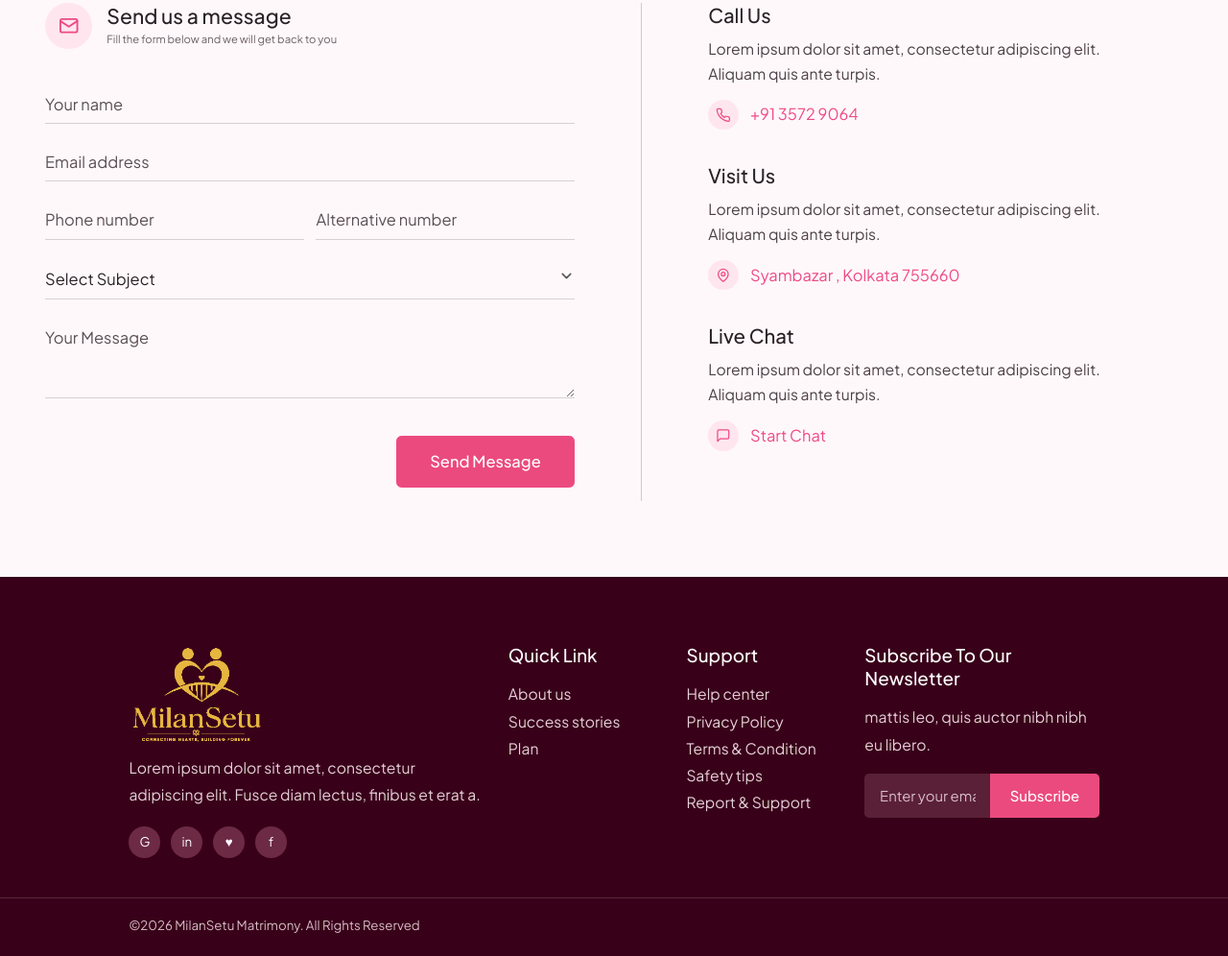
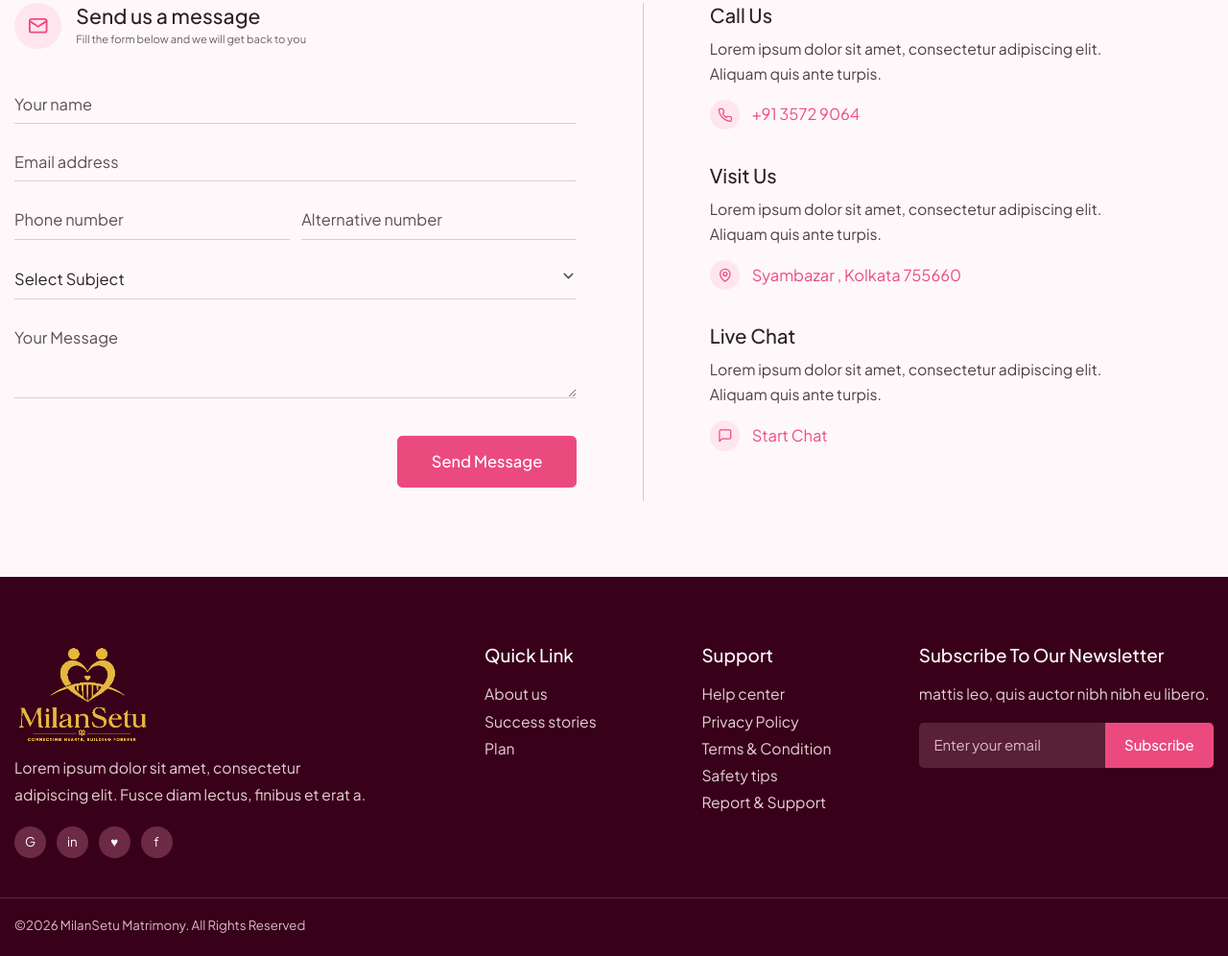
Before and after one commit to Muskan1e/milansetu, a plain HTML site: page contact-us.html in a window 1280 px wide. Shown: the part 465-1461 px from the top of the page at 96% size. Drawn offline with nearby package versions, Linux system fonts and the light colour scheme.

Commit message:
Add files via upload

```diff
--- a/css/style.css
+++ b/css/style.css
@@ -15,7 +15,8 @@
 :root {
     --container: 1520px;
     --content-w: 79%;
-    --gutter: 1.4rem;               /* side space on tablet / mobile only */
+    --gutter: 15px;                 /* left and right space on every screen */
+    --frame: 1920px;                /* design frame width */
 
     --pink: #ed4b83;
     --pink-dark: #d93d73;
@@ -69,11 +70,14 @@ h2 { font-size: clamp(2.2rem, 2.9vw, 3.2rem); line-height: 1.15; }
 
 /* Content width: full width on phones/tablets, 79% of the screen on large desktops.
    Using padding (not a % width) so it works on every screen size. */
+/* Design frame: 1920px wide, 15px left and right inside it.
+   On screens narrower than 1920px the content keeps the same 15px sides;
+   on wider screens the frame stays centred at 1920px. */
 .container {
     width: 100%;
-    max-width: var(--container);
+    max-width: var(--frame);
     margin-inline: auto;
-    padding-inline: max(var(--gutter), calc((100% - var(--content-w)) / 2));
+    padding-inline: var(--gutter);
 }
 
 [data-icon], .ico { display: inline-flex; }
@@ -498,7 +502,14 @@ h2 { font-size: clamp(2.2rem, 2.9vw, 3.2rem); line-height: 1.15; }
    FOOTER
 ============================================================ */
 .footer { background: var(--wine); color: #fff; padding: 4.4rem 0 1.4rem; }
-.footer-grid { display: grid; grid-template-columns: 2.33fr 1fr 1fr 1.55fr; gap: 2.4rem; }
+.footer-grid {
+    display: grid;
+    grid-template-columns: 2.33fr 1fr 1fr 1.55fr;
+    gap: 2.4rem;
+    max-width: var(--frame);
+    margin-inline: auto;
+    padding-inline: var(--gutter);
+}
 .footer-logo { width: 9rem; height: 6.6rem; object-fit: contain; object-position: left center; margin: 0 0 .8rem; }
 .footer p, .footer a { font-size: 1rem; line-height: 1.8; color: #e6d0d9; }
 .footer-grid > div:first-child p { max-width: 24rem; }
@@ -534,8 +545,9 @@ h2 { font-size: clamp(2.2rem, 2.9vw, 3.2rem); line-height: 1.15; }
 .newsletter-note { color: #ffd3e0 !important; font-size: .9rem !important; margin-top: .5rem; }
 .footer-bottom {
     border-top: 1px solid rgba(255, 255, 255, .16);
-    margin-top: 2.6rem;
-    padding-top: 1.1rem;
+    max-width: var(--frame);
+    margin: 2.6rem auto 0;
+    padding: 1.1rem var(--gutter) 0;
     color: #d7bcc7;
     font-size: .85rem;
 }
@@ -654,7 +666,7 @@ h2 { font-size: clamp(2.2rem, 2.9vw, 3.2rem); line-height: 1.15; }
 .contact-layout {
     display: grid;
     grid-template-columns: minmax(0, 1.1fr) minmax(0, 1fr);
-    padding: 8rem 3rem 5rem;
+    padding-block: 8rem 5rem;   /* vertical only: keeps the 15px side gutter */
 }
 .contact-form-col { padding-right: 4.4rem; }
 .form-head { display: flex; align-items: center; gap: 1rem; margin-bottom: 2rem; }
```
